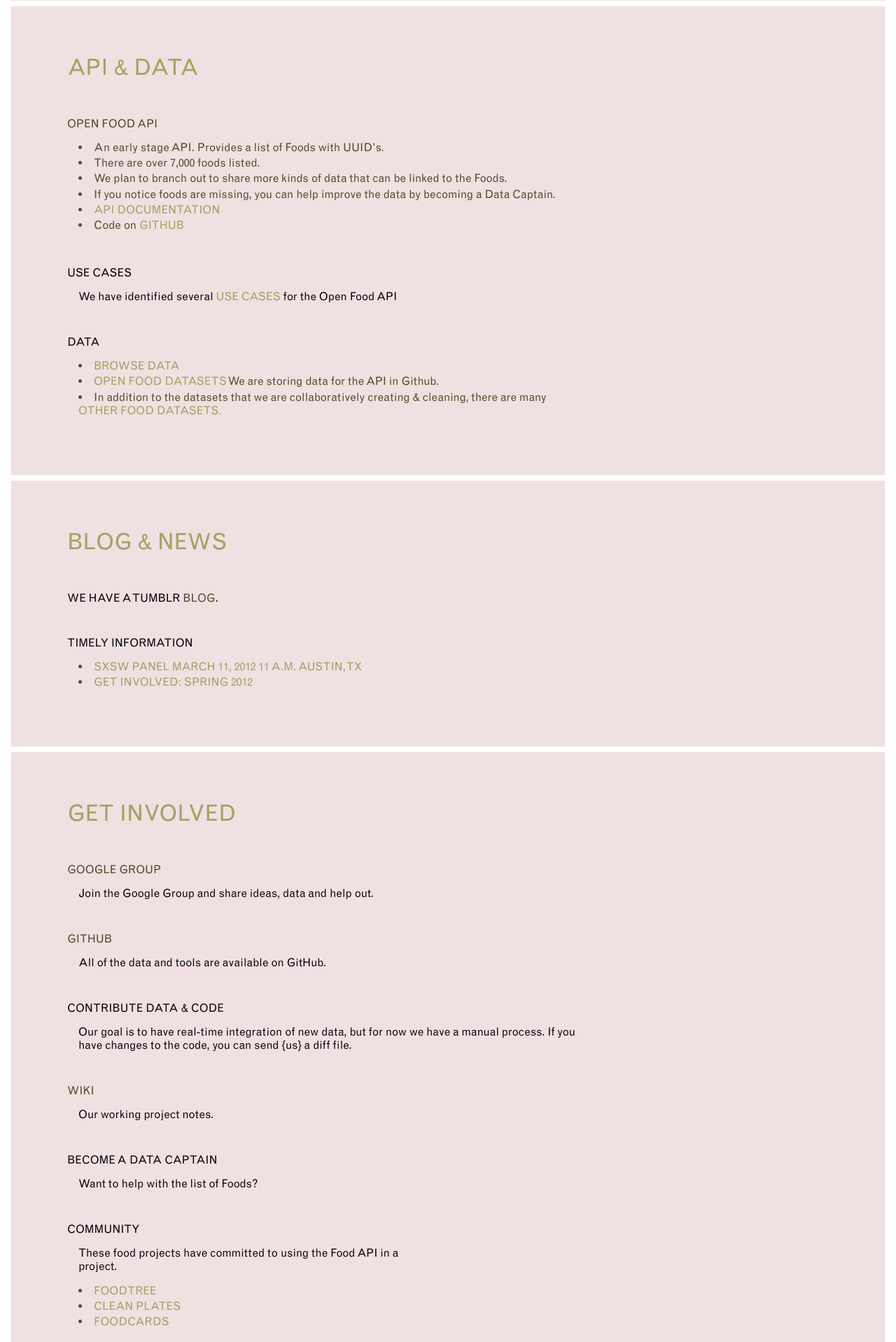
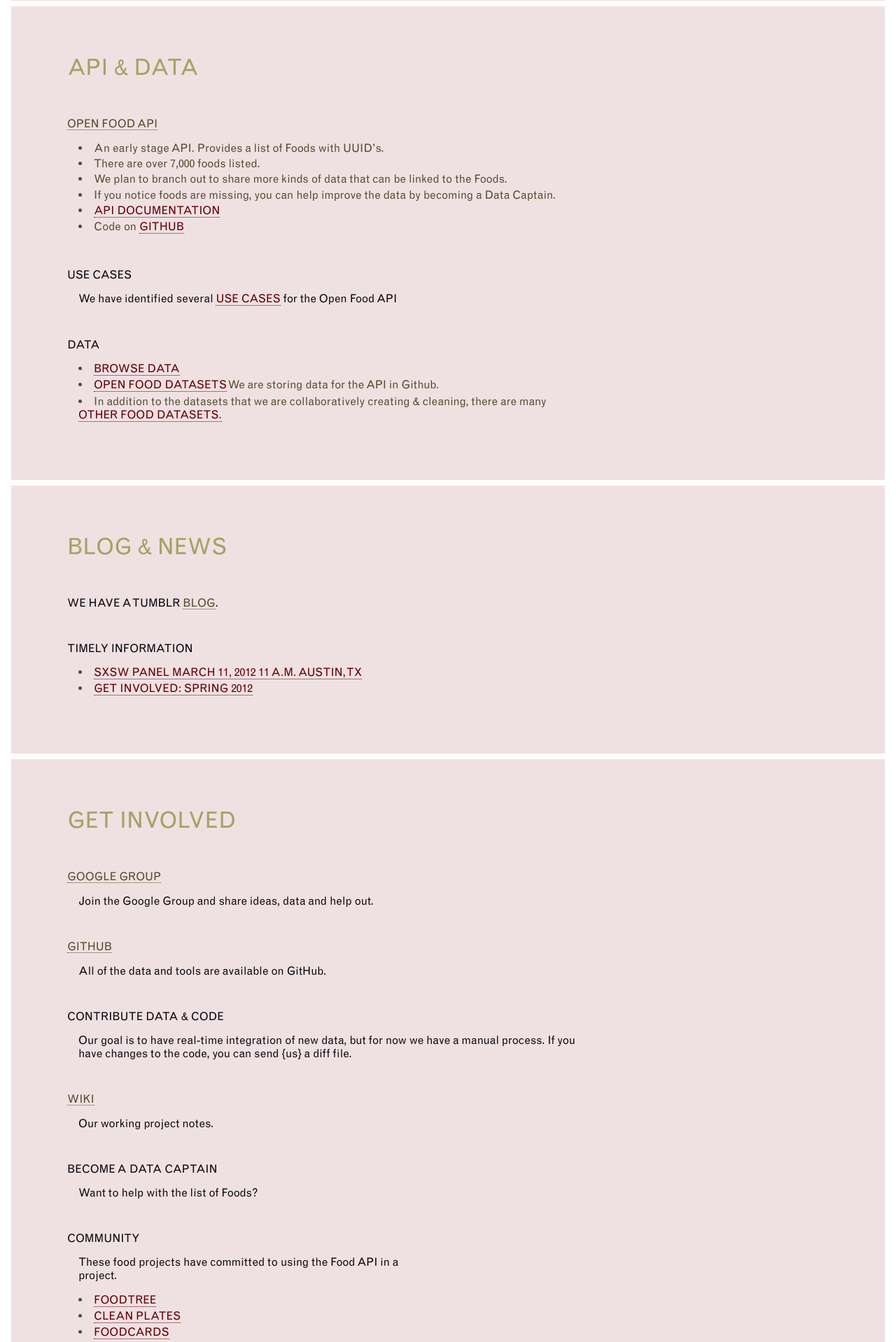
Before and after one commit to chachasikes/OpenFood-Website, a PHP site: page / in a window 1280 px wide. Shown: the part 1562-3480 px from the top of the page at 70% size. Run offline with PHP 8.4, Linux system fonts and the light colour scheme; some web fonts are replaced.

Commit message:
Added a dotted underline -- hard for me to find links

```diff
--- a/css/style.css
+++ b/css/style.css
@@ -18,15 +18,22 @@
 }
 
 a {
-  color: #A8A165;
+  border-bottom-color: #ae866d;
+  color: #660008;
   text-decoration: none;
+  border-bottom: dotted 1px;
   font-weight: normal;
   text-transform: uppercase;
   display: inline-block;
 }
 
+#tabs a {
+border-bottom: none;
+}
+
 a:hover {
   display: inline-block;
+  border-bottom-color:#DBCCCE;
   -webkit-border-radius: 2em;
   -moz-border-radius: 2em;
   border-radius: 2em;
```
